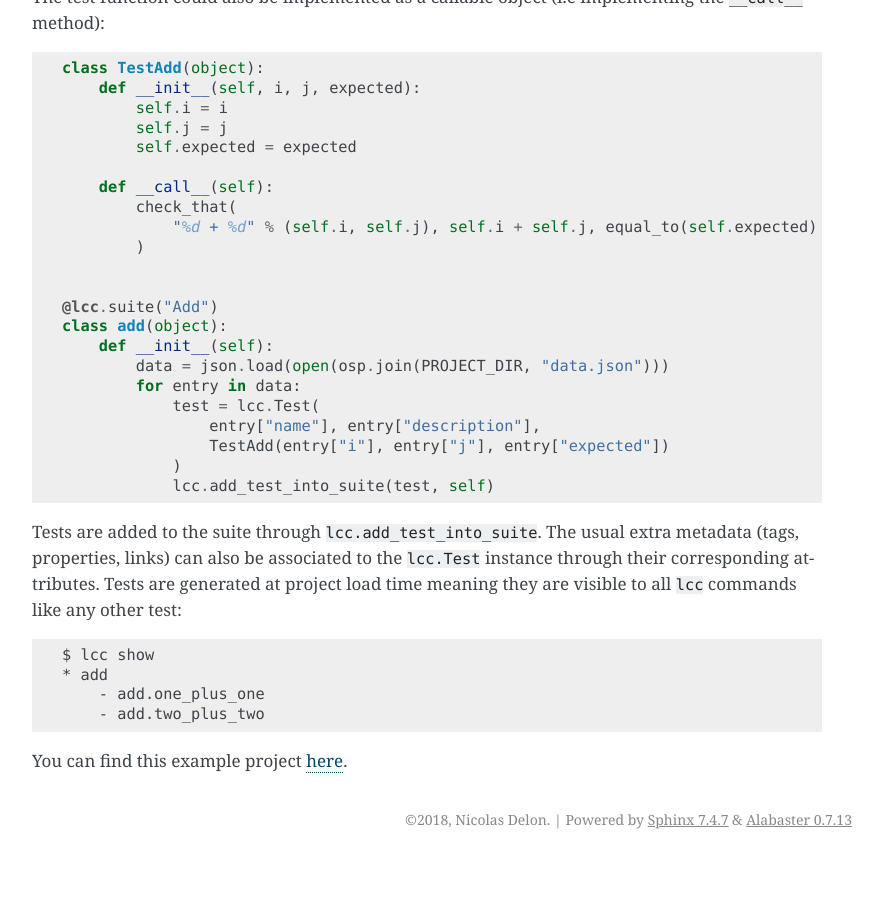
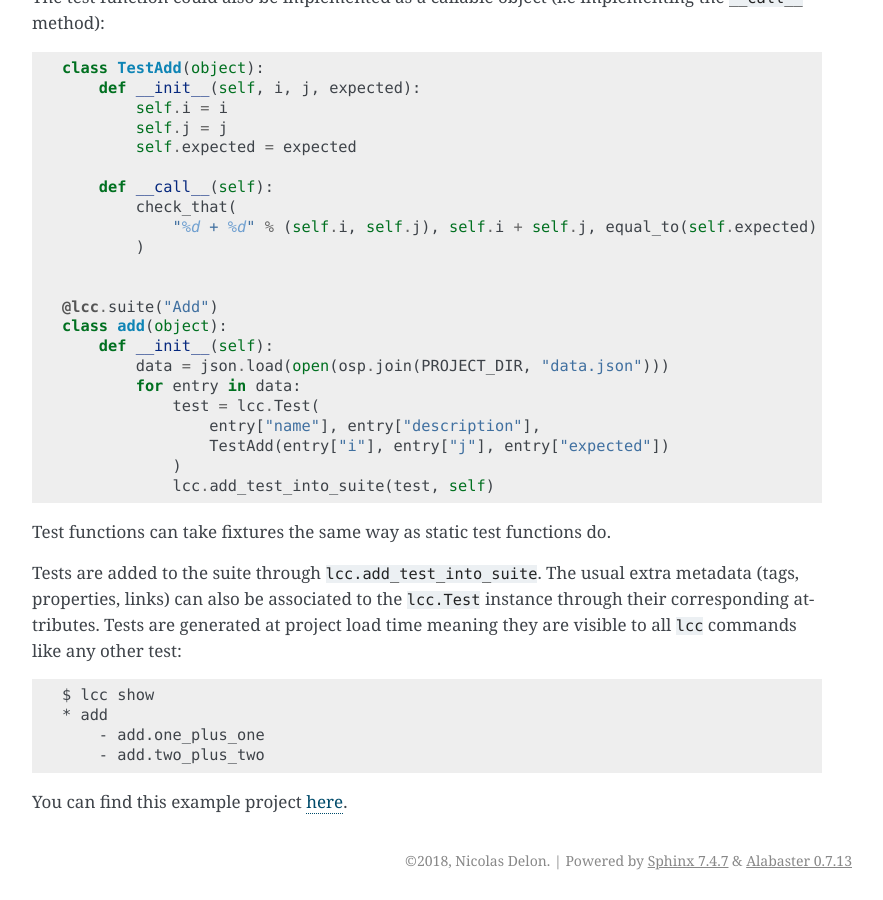
Before and after one commit to lemoncheesecake/lemoncheesecake, a Sphinx documentation site: the page built from doc/ddt.rst, in a window 1280 px wide and 900 px high, scrolled down 1411 px. Shown: the whole window, without its empty margins (363-1246 px from the left). Built offline with Sphinx 7.4.7, drawn with Linux system fonts in a browser that asks for light colours; before the commit the page ends 2270 px from its top, so only the background shows below that.

Commit message:
doc: in ddt, add note about fixtures compatibility

```diff
--- a/doc/ddt.rst
+++ b/doc/ddt.rst
@@ -99,6 +99,8 @@ The test function could also be implemented as a callable object (i.e implementi
                 )
                 lcc.add_test_into_suite(test, self)
 
+Test functions can take fixtures the same way as static test functions do.
+
 Tests are added to the suite through ``lcc.add_test_into_suite``. The usual extra metadata (tags, properties, links)
 can also be associated to the ``lcc.Test`` instance through their corresponding attributes.
 Tests are generated at project load time meaning they are visible to all ``lcc`` commands like any other test:
```
